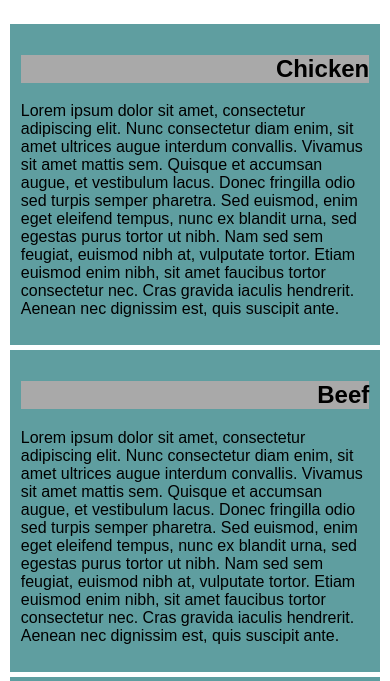
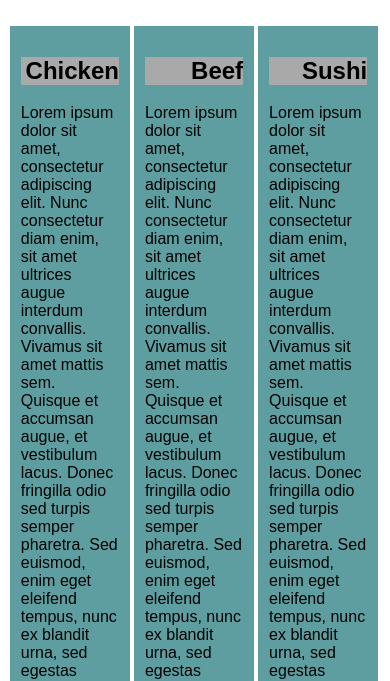
Before and after one commit to singhneetush/module2, a plain HTML site: page index.html in a window 390 px wide. Shown: the part 100-781 px from the top of the page. Drawn offline with Linux system fonts and the light colour scheme.

Commit message:
css fixed

```diff
--- a/menu.css
+++ b/menu.css
@@ -42,25 +42,3 @@ header{
 .column:first-child{
     margin-left: 0;
 }
-
-@media  screen and (max-width :980px){
-    .columns .column{
-        margin-bottom:  5px;
-        flex-basis:33.33% ;
-    }
-    .columns .column:last-child{
-        flex-basis:100%;
-        margin: 0;
-    }
-    .columns .column:nth-child(2){
-        margin-right: 0;
-    }
-}
-
-@media screen and (max-width:680px) {
-    .columns .column{
-        flex-basis: 100%;
-        margin: 0 0 5px 0;
-    }
-
-}
```
